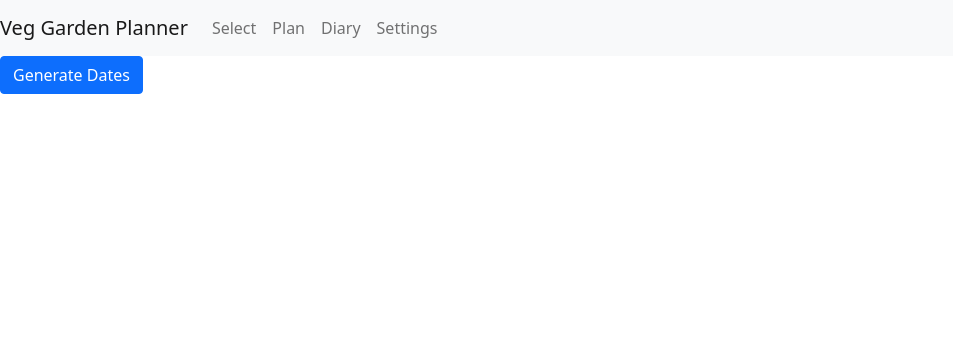
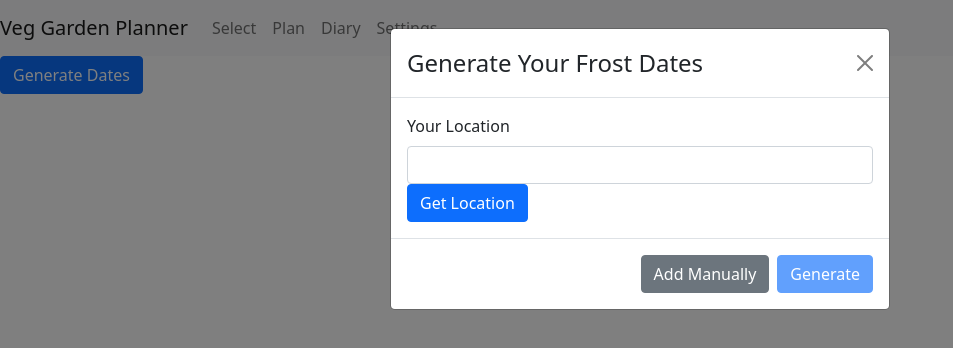
Before and after one commit to C-Jess/Veg-Garden-Planner, a React (Create React App) app in the folder client/: page /diary in a window 1280 px wide. Shown: the top 348 px of the page, without its empty margins (0-953 px from the left). Built offline with nearby package versions, Linux system fonts and the light colour scheme.

Commit message:
added frost date calculator and browser location

```diff
--- /dev/null
+++ b/client/src/componets/LocationModal.js
@@ -0,0 +1,112 @@
+import React from "react";
+import Button from "react-bootstrap/Button";
+import Modal from "react-bootstrap/Modal";
+import Form from "react-bootstrap/Form";
+import moment from "moment";
+
+function LocationModal({ show, setShow, setFrostDates }) {
+  const [location, setLocation] = React.useState(null);
+  const [locationStatus, setLocationStatus] = React.useState(null);
+  const [calulationStatus, setCalculationStatus] = React.useState(null);
+
+  const handleClose = () => {
+    setShow(false);
+  };
+
+  const handleGetLocation = () => {
+    if (!navigator.geolocation) {
+      setLocationStatus(null);
+      setLocationStatus("Not supported");
+    } else {
+      setLocationStatus("Locating");
+      navigator.geolocation.getCurrentPosition(
+        (position) => {
+          setLocation(position.coords);
+          setLocationStatus("Found");
+        },
+        () => {
+          setLocationStatus("Unable to get your location");
+        }
+      );
+    }
+  };
+
+  const handleFrostDates = () => {
+    if (location != null) {
+      setCalculationStatus("Fetching Data...");
+      fetch("/token")
+        .then((res) => res.json())
+        .then((data) =>
+          fetch(
+            `https://history.openweathermap.org/data/2.5/aggregated/year?units=metric&lat=${location.latitude}&lon=${location.longitude}&appid=${data}`
+          )
+            .then((res) => res.json())
+            .then((data) => {
+              setCalculationStatus("Calculating...");
+              populateWeatherData(data.result);
+            })
+            .then(() => setShow(false))
+        );
+    }
+  };
+
+  const populateWeatherData = (weatherData) => {
+    var lastFrost = null;
+    var firstFrost = null;
+    for (const index in weatherData) {
+      const day = weatherData[index];
+      const date = moment().set({ date: day.day, month: day.month - 1 });
+      const frost = day.temp.average_min - 273.15 < 3;
+      //console.log(moment(date).format("DD/MM"), frost);
+      if (day.month <= 6 && frost) {
+        lastFrost = date;
+      }
+      if (day.month >= 6 && frost) {
+        firstFrost = date;
+        break;
+      }
+    }
+    setFrostDates({ firstFrost: firstFrost, lastFrost: lastFrost });
+  };
+
+  return (
+    <div className="plantModal">
+      <Modal
+        show={show}
+        onHide={handleClose}
+        backdrop="static"
+        keyboard={false}
+      >
+        <Modal.Header closeButton>
+          <Modal.Title>Generate Your Frost Dates</Modal.Title>
+        </Modal.Header>
+        <Modal.Body>
+          <Form>
+            <Form.Label>Your Location</Form.Label>
+            <Form.Control type="text" />
+            <Button
+              onClick={handleGetLocation}
+              disabled={locationStatus != null}
+            >
+              {locationStatus ? locationStatus : "Get Location"}
+            </Button>
+          </Form>
+        </Modal.Body>
+        <Modal.Footer>
+          <Button variant="secondary" href="/settings">
+            Add Manually
+          </Button>
+          <Button
+            variant="primary"
+            disabled={location == null}
+            onClick={handleFrostDates}
+          >
+            {calulationStatus ? calulationStatus : "Generate"}
+          </Button>
+        </Modal.Footer>
+      </Modal>
+    </div>
+  );
+}
+
+export default LocationModal;
--- a/client/src/views/Diary.js
+++ b/client/src/views/Diary.js
@@ -1,8 +1,11 @@
 import React from "react";
 import moment from "moment";
 import Button from "react-bootstrap/Button";
+import LocationModal from "../componets/LocationModal";
 
 function Diary({ frostDates, setFrostDates }) {
+  const [show, setShow] = React.useState(frostDates.firstFrost == null);
+
   const [events, setEvents] = React.useState([]);
   const plantList = JSON.parse(localStorage.getItem("plantList"));
 
@@ -37,6 +40,12 @@ function Diary({ frostDates, setFrostDates }) {
               </div>
             );
           })}
+
+      <LocationModal
+        show={show}
+        setShow={setShow}
+        setFrostDates={setFrostDates}
+      />
     </div>
   );
 }
--- a/client/src/views/Settings.js
+++ b/client/src/views/Settings.js
@@ -45,8 +45,8 @@ function Settings({ frostDates, setFrostDates }) {
         date: inputs.lastFrostDay,
       });
       setFrostDates({
-        firstFrost: moment(firstFrost),
-        lastFrost: moment(lastFrost),
+        firstFrost: firstFrost,
+        lastFrost: lastFrost,
       });
       alert("frostdates set");
     }
```
Also changed, not shown: 1 other file (tests, documents, lock files or other folders).
